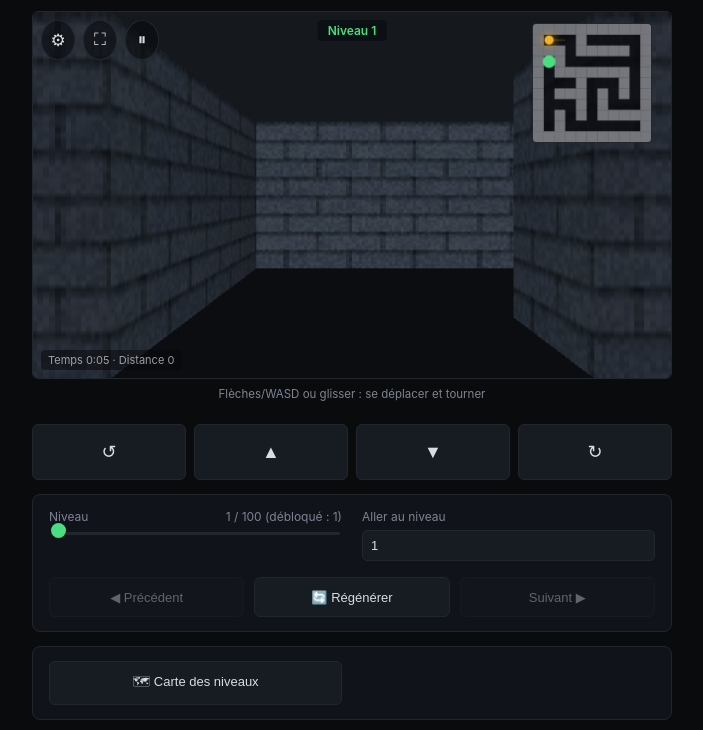
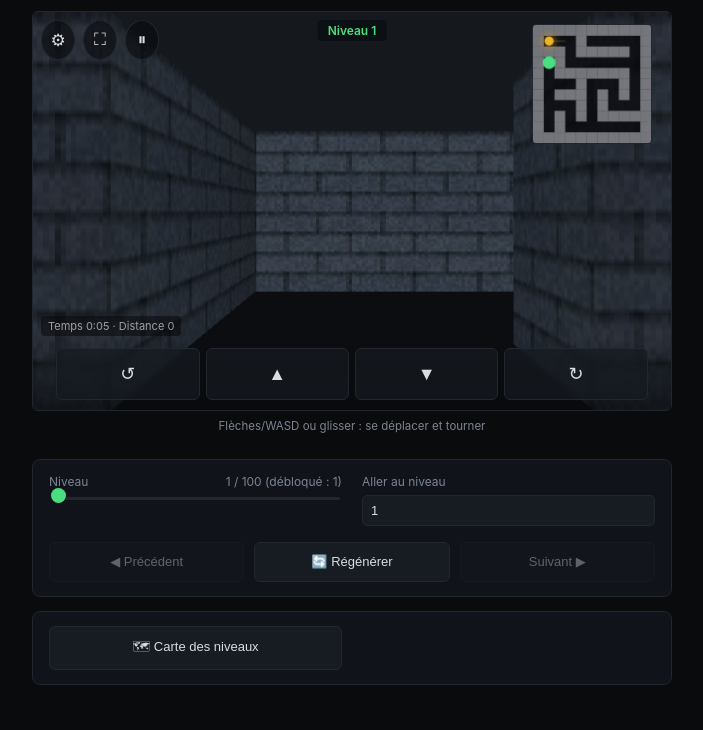
Before and after one commit to ana453-ux/Labyrinthe, a plain HTML site: page index.html in a window 1280 px wide. Shown: the part 70-800 px from the top of the page, without its empty margins (288-991 px from the left). Drawn offline with Linux system fonts and the light colour scheme; animation ran at ten frames a second.

```diff
--- a/index.html
+++ b/index.html
@@ -483,7 +483,7 @@
     #stats {
       position: absolute;
       left: 8px;
-      bottom: 8px;
+      bottom: calc(74px + env(safe-area-inset-bottom));
       font-size: clamp(9px, 2.2vw, 11px);
       color: rgba(217, 220, 226, 0.7);
       background: rgba(8, 9, 12, 0.55);
@@ -585,18 +585,30 @@
     }
 
     #dpad {
-      width: min(640px, 96vw);
-      margin-top: 12px;
+      position: absolute;
+      left: 0;
+      right: 0;
+      bottom: 0;
       display: grid;
       grid-template-columns: repeat(4, 1fr);
-      gap: 8px;
+      gap: 6px;
+      padding: 10px calc(3% + 4px);
+      padding-bottom: max(10px, env(safe-area-inset-bottom));
+      background: linear-gradient(to top, rgba(6, 8, 10, 0.65), rgba(6, 8, 10, 0.15) 80%, transparent);
+      z-index: 8;
     }
 
     #dpad button {
-      padding: clamp(12px, 4vw, 16px) 0;
+      padding: clamp(10px, 3.2vw, 14px) 0;
       font-size: clamp(16px, 4.5vw, 18px);
       touch-action: none;
-      min-height: 50px;
+      min-height: 46px;
+      background: rgba(23, 27, 34, 0.72);
+      backdrop-filter: blur(2px);
+    }
+
+    #dpad button:hover:not(:disabled) {
+      background: rgba(29, 34, 43, 0.85);
     }
 
     .avatar-preview {
@@ -664,10 +676,6 @@
         grid-template-columns: 1fr;
       }
 
-      #dpad {
-        grid-template-columns: repeat(2, 1fr);
-      }
-
       .setting-row {
         flex-wrap: wrap;
         gap: 6px;
@@ -688,6 +696,20 @@
       #stage {
         max-height: 50vh;
       }
+    }
+
+    /* Plein écran : #stage (et donc le pavé directionnel, désormais placé à
+       l'intérieur) doit occuper tout l'écran au lieu de rester contraint à
+       sa largeur/hauteur/ratio habituels. */
+    #stage:fullscreen,
+    #stage:-webkit-full-screen {
+      width: 100vw;
+      height: 100vh;
+      max-height: 100vh;
+      max-width: 100vw;
+      aspect-ratio: unset;
+      border-radius: 0;
+      border: none;
     }
 
     /* Mobile en paysage : très peu de hauteur disponible, on maximise la
@@ -843,18 +865,17 @@
         <button type="button" class="primary" id="closeLevelMapBtn">✕ Fermer</button>
       </div>
     </div>
+    <div id="dpad">
+      <button type="button" id="btnLeft" aria-label="Tourner à gauche">↺</button>
+      <button type="button" id="btnFwd" aria-label="Avancer">▲</button>
+      <button type="button" id="btnBack" aria-label="Reculer">▼</button>
+      <button type="button" id="btnRight" aria-label="Tourner à droite">↻</button>
+    </div>
   </div>
 
   <div id="toast" class="toast"></div>
 
   <p id="hintLine">Flèches/WASD ou glisser : se déplacer et tourner</p>
-
-  <div id="dpad">
-    <button type="button" id="btnLeft" aria-label="Tourner à gauche">↺</button>
-    <button type="button" id="btnFwd" aria-label="Avancer">▲</button>
-    <button type="button" id="btnBack" aria-label="Reculer">▼</button>
-    <button type="button" id="btnRight" aria-label="Tourner à droite">↻</button>
-  </div>
 
   <div class="panel">
     <div class="field">
@@ -1336,6 +1357,16 @@
         if (window.visualViewport) {
           window.visualViewport.addEventListener('resize', () => this._resize());
         }
+        // Le passage en/hors plein écran change la taille de #stage (voir la
+        // règle CSS #stage:fullscreen) sans forcément déclencher 'resize' au
+        // même moment : on recalcule explicitement, avec un léger délai pour
+        // laisser le navigateur terminer la transition.
+        const onFullscreenChange = () => {
+          this._resize();
+          setTimeout(() => this._resize(), 150);
+        };
+        document.addEventListener('fullscreenchange', onFullscreenChange);
+        document.addEventListener('webkitfullscreenchange', onFullscreenChange);
 
         // Texture par défaut
         this.texture = TextureGen.generate(CONFIG.WALL_TIERS[0]);
```
